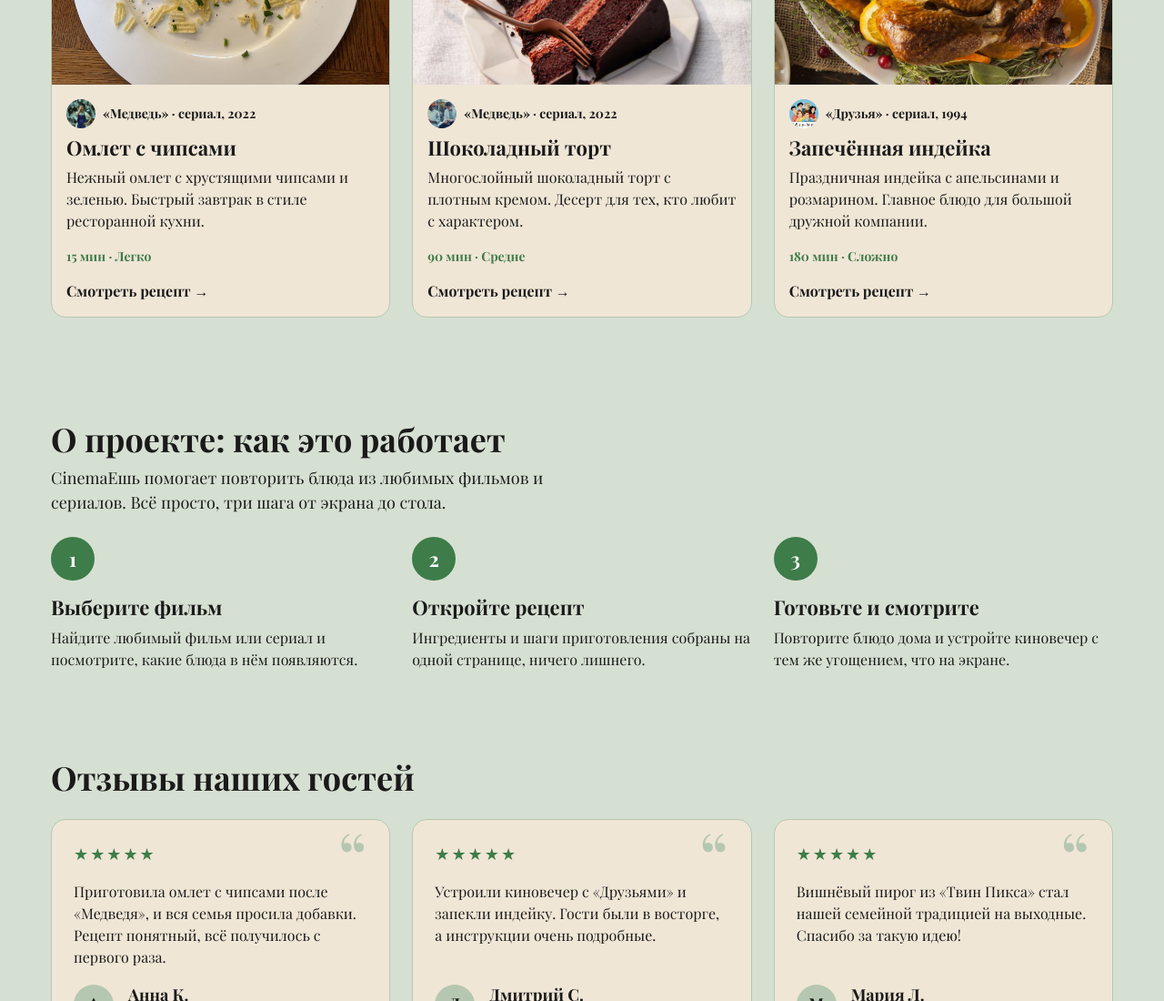
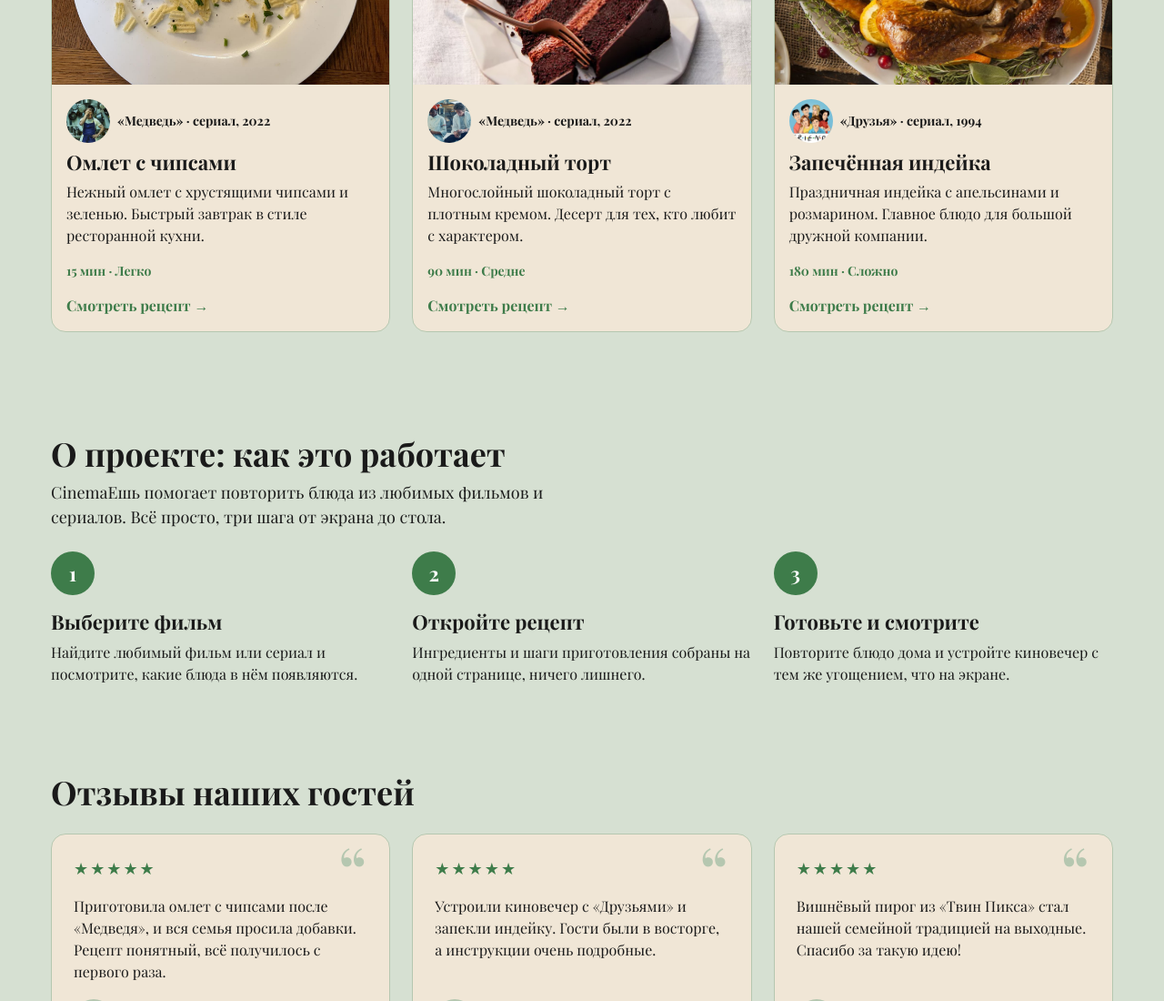
Before and after one commit to Valeriameuf/rsschool-landing-page, a plain HTML site: page index.html in a window 1280 px wide. Shown: the part 890-1990 px from the top of the page at 91% size. Drawn offline with Linux system fonts and the light colour scheme.

Commit message:
build: update style.css

```diff
--- a/styles/style.css
+++ b/styles/style.css
@@ -536,6 +536,7 @@ a:hover {
 }
 .slider__slide .card {
   flex: 1;
+  cursor: pointer;
 }
 
 @media (max-width: 960px) {
@@ -599,8 +600,8 @@ a:hover {
 }
 .card__film-image {
   flex-shrink: 0;
-  width: 32px;
-  height: 32px;
+  width: 48px;
+  height: 48px;
   border-radius: 50%;
   object-fit: cover;
 }
@@ -615,6 +616,7 @@ a:hover {
   padding-top: 8px;
   font-size: 16px;
   font-weight: 700;
+  color: var(--color-accent-bright);
 }
 .card__meta {
   margin-top: auto;
```
Also changed, not shown: 1 other file.
